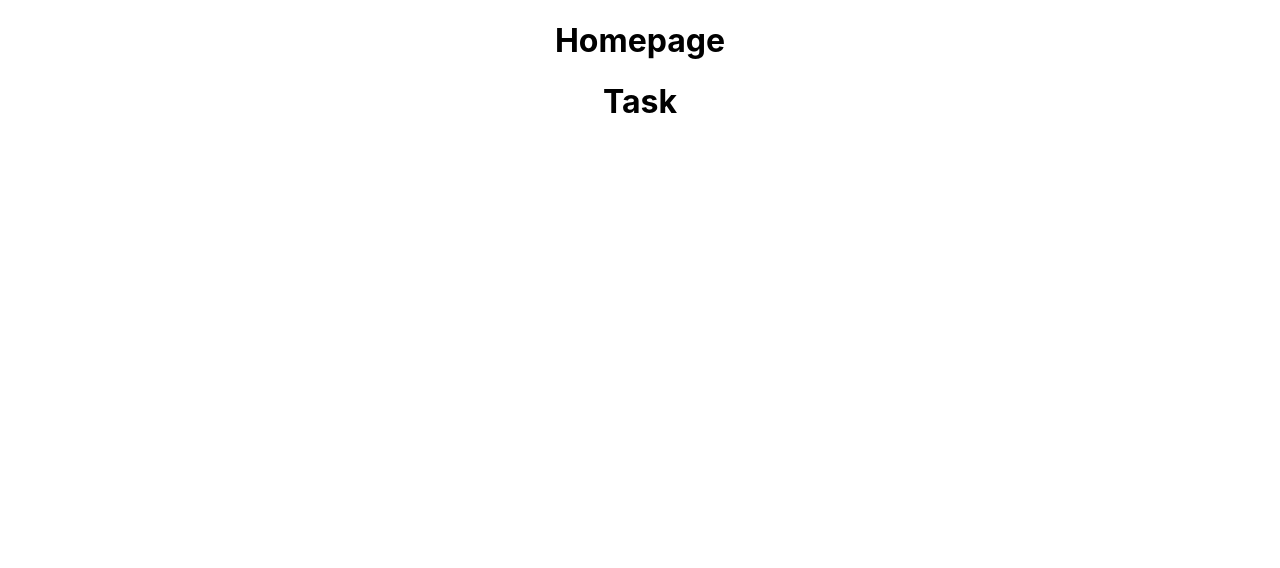
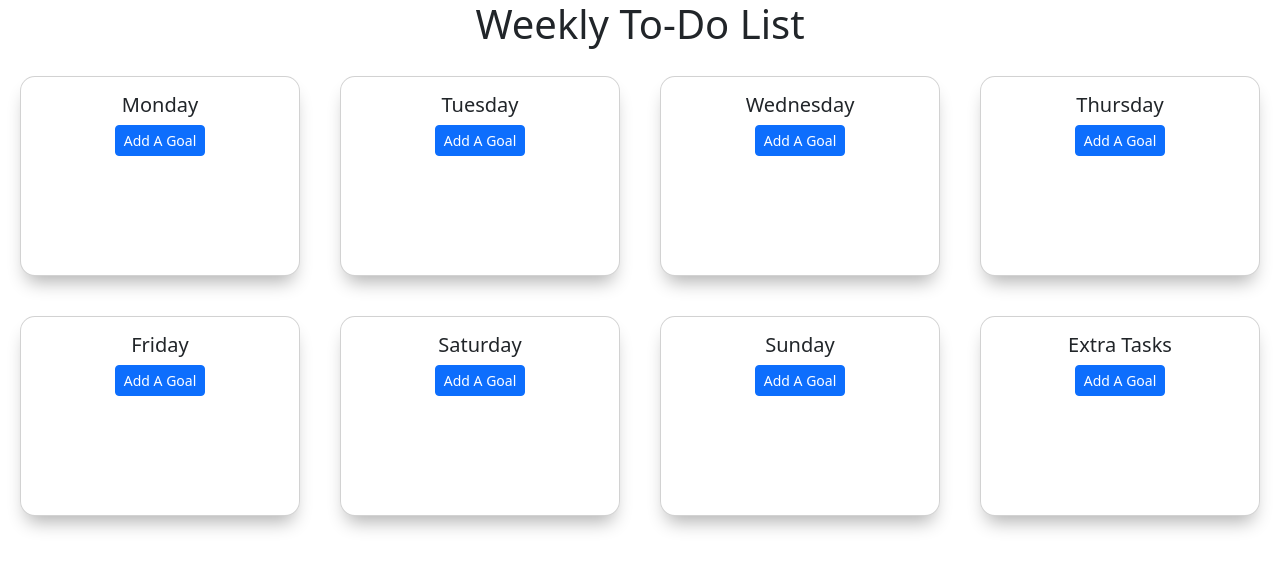
Before and after one commit to carmenvillalobos/Milestone-Project-2, a React (Create React App) app: page / in a window 1280 px wide. Shown: the top 568 px of the page. Built offline with nearby package versions, Linux system fonts and the light colour scheme.

Commit message:
Created and styled cards for Task component

```diff
--- a/package.json
+++ b/package.json
@@ -6,7 +6,9 @@
     "@testing-library/jest-dom": "^5.16.5",
     "@testing-library/react": "^13.4.0",
     "@testing-library/user-event": "^13.5.0",
+    "bootstrap": "^5.2.3",
     "react": "^18.2.0",
+    "react-bootstrap": "^2.7.0",
     "react-dom": "^18.2.0",
     "react-scripts": "5.0.1",
     "web-vitals": "^2.1.4"
--- a/src/App.js
+++ b/src/App.js
@@ -1,11 +1,12 @@
 import './App.css';
+import 'bootstrap/dist/css/bootstrap.min.css';
 import Homepage from './Components/Homepage.jsx';
 import Task from './Components/Task.jsx'
 
 function App() {
   return (
     <div className="App">
-      <Homepage/>
+      {/* <Homepage/> */}
       <Task/>
     </div>
   );
--- /dev/null
+++ b/src/Components/Task.css
@@ -0,0 +1,22 @@
+.box1, .box2, .box3, .box4, .box5, .box6, .box7, .box8 {
+    background-color: white;
+    border-radius: 15px;
+    height: 200px;
+    max-height: 35vh;
+    box-shadow: 0px 12px 18px -6px rgba(0,0,0,0.3) ;
+}
+
+.box {
+    margin: 20px;
+}
+
+.grid{
+    min-height: 100%;
+    display: flex;
+    flex-wrap: wrap;
+    flex-direction: row;
+}
+
+.grid > div {
+    flex-basis: calc(25% - 40px);
+}
--- a/src/Components/Task.jsx
+++ b/src/Components/Task.jsx
@@ -1,11 +1,61 @@
 import React from 'react'
+import Button from 'react-bootstrap/Button';
+import Card from 'react-bootstrap/Card';
+import "./Task.css"
 
-function Task (props) {
-    return (
-        <div>
-            <h1>Task</h1>
+function Task() {
+  return (
+    <div>
+        <h1>Weekly To-Do List</h1>
+        <div className='grid'>
+            <Card style={{ width: '18rem' }} className="box box1">
+            <Card.Body>
+                <Card.Title>Monday</Card.Title>
+                <Button variant="primary" size="sm" type='submit'>Add A Goal</Button>
+                <form action=""></form>
+            </Card.Body>
+            </Card>
+            <Card style={{ width: '18rem' }} className="box box2">
+            <Card.Body>
+                <Card.Title>Tuesday</Card.Title>
+                <Button variant="primary" size="sm">Add A Goal</Button>
+            </Card.Body>
+            </Card>
+            <Card style={{ width: '18rem' }} className="box box3">
+            <Card.Body>
+                <Card.Title>Wednesday</Card.Title>
+                <Button variant="primary" size="sm">Add A Goal</Button>
+            </Card.Body>
+            </Card><Card style={{ width: '18rem' }} className="box box4">
+            <Card.Body>
+                <Card.Title>Thursday</Card.Title>
+                <Button variant="primary" size="sm">Add A Goal</Button>
+            </Card.Body>
+            </Card><Card style={{ width: '18rem' }} className="box box5">
+            <Card.Body>
+                <Card.Title>Friday</Card.Title>
+                <Button variant="primary" size="sm">Add A Goal</Button>
+            </Card.Body>
+            </Card><Card style={{ width: '18rem' }} className="box box6">
+            <Card.Body>
+                <Card.Title>Saturday</Card.Title>
+                <Button variant="primary" size="sm">Add A Goal</Button>
+            </Card.Body>
+            </Card><Card style={{ width: '18rem' }} className="box box7">
+            <Card.Body>
+                <Card.Title>Sunday</Card.Title>
+                <Button variant="primary" size="sm">Add A Goal</Button>
+            </Card.Body>
+            </Card>
+            <Card style={{ width: '18rem' }} className="box box8">
+            <Card.Body>
+                <Card.Title>Extra Tasks</Card.Title>
+                <Button variant="primary" size="sm">Add A Goal</Button>
+            </Card.Body>
+            </Card>
         </div>
-    )
+    </div>
+  );
 }
 
-export default Task
+export default Task;
```
Also changed, not shown: 1 other file (tests, documents, lock files or other folders).
